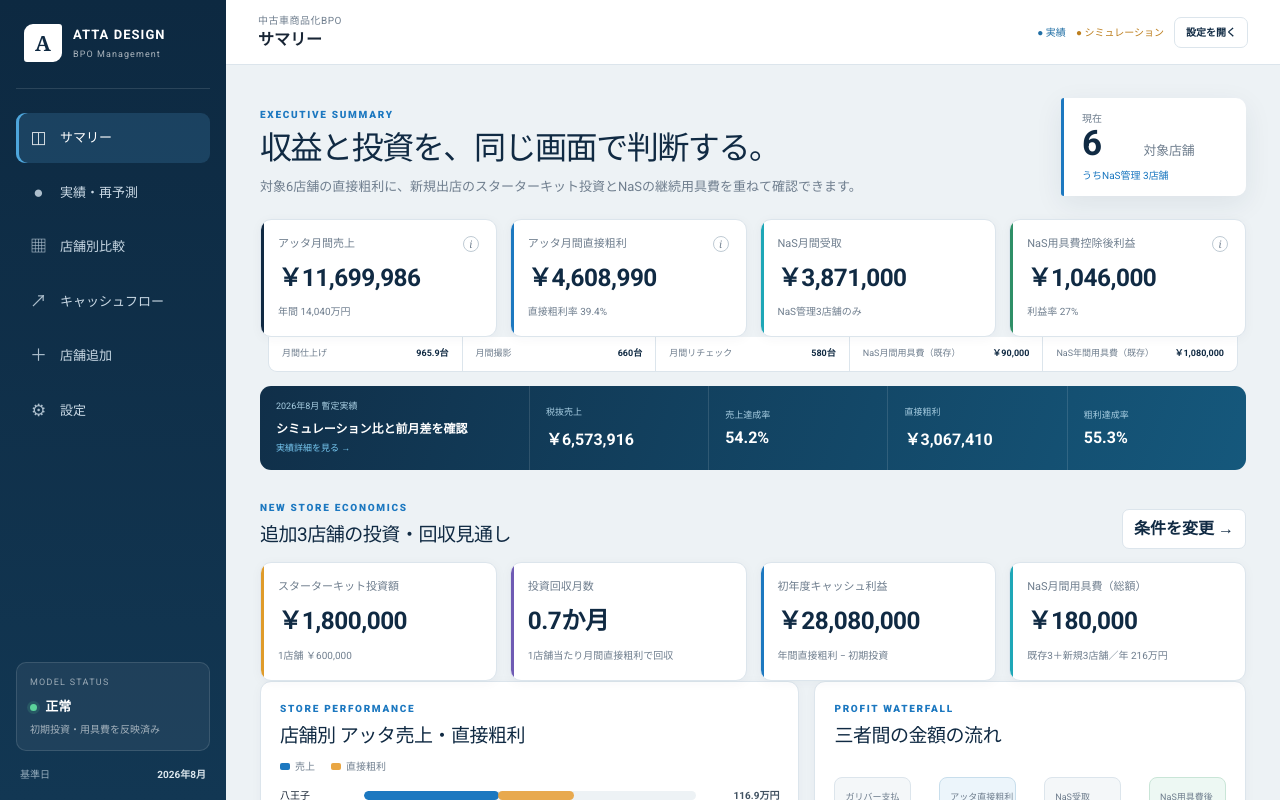
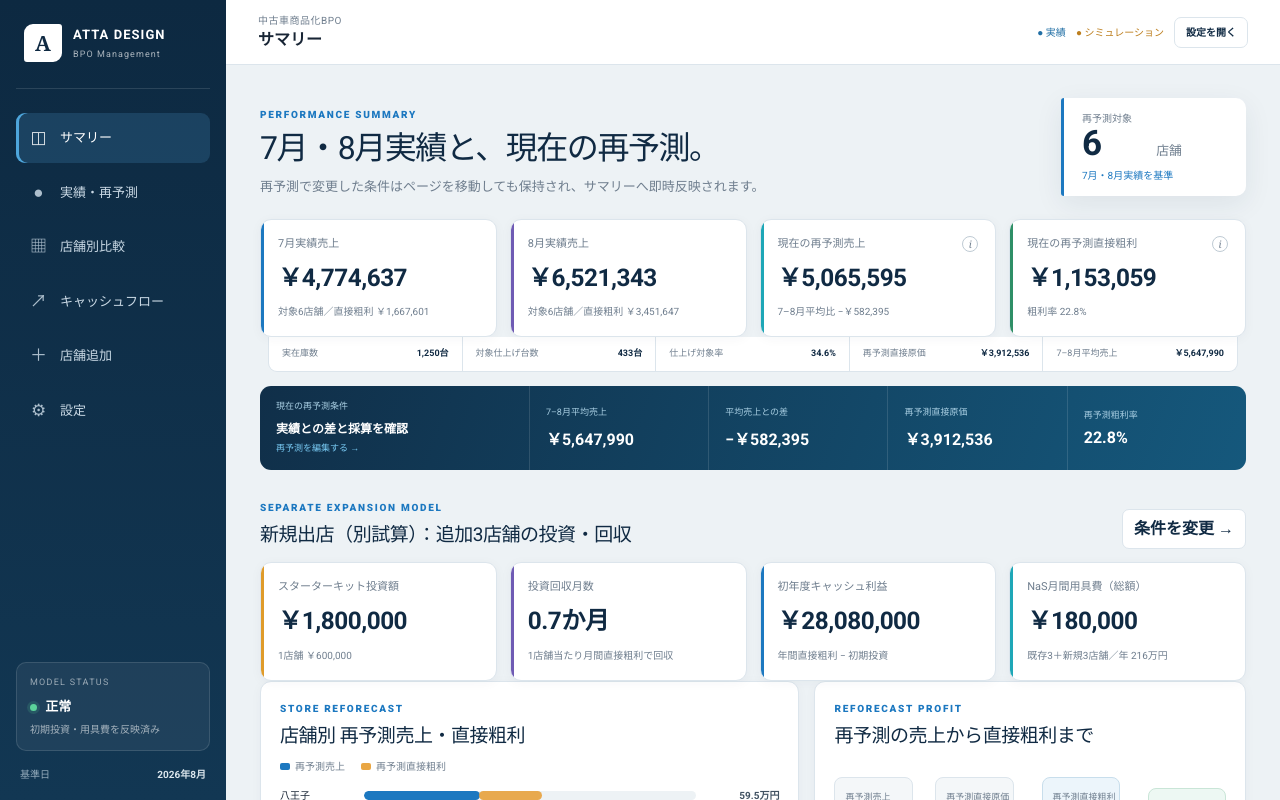
Before and after one commit to kunikabu-hub/used-car-bpo-dashboard, a Next.js app: page / in a window 1280 px wide. Shown: the top 800 px of the page. Built offline with nearby package versions, Linux system fonts and the light colour scheme.

Commit message:
Update Site source

```diff
--- a/app/dashboard.tsx
+++ b/app/dashboard.tsx
@@ -13,7 +13,6 @@ import { defaultExpansionInputs, operatingCostSettings, pricing, stores } from "
 import {
   actualPeriods,
   august2026Actual,
-  august2026Summary,
   july2026Actual,
   july2026Summary,
   summarizeActual,
@@ -187,6 +186,7 @@ export default function Dashboard() {
   const [mobileNav, setMobileNav] = useState(false);
   const [inputs, setInputs] = useState<ExpansionInputs>({ ...defaultExpansionInputs });
   const [storeModels, setStoreModels] = useState<Store[]>(() => structuredClone(stores));
+  const [operatingProfiles, setOperatingProfiles] = useState<StoreOperatingProfile[]>(() => structuredClone(initialOperatingProfiles));
   const [settings, setSettings] = useState<SimulationSettings>({
     taxMode: "taxExclusive",
     taxRate: 0.1,
@@ -202,19 +202,26 @@ export default function Dashboard() {
   const cashFlow = deploymentMode === "simultaneous" ? simultaneous : phased;
   const simSummary = summarizeCashFlow(simultaneous);
   const phasedSummary = summarizeCashFlow(phased);
-  const totals = useMemo(() => financials.reduce((acc, item) => ({
-    attaRevenue: acc.attaRevenue + item.attaRevenue,
-    attaCost: acc.attaCost + item.attaDirectCost,
-    attaGross: acc.attaGross + item.attaGrossProfit,
-    nasRevenue: acc.nasRevenue + item.nasRevenue,
-    nasGross: acc.nasGross + item.nasGrossProfit,
-    nasSupply: acc.nasSupply + item.nasSupplyCost,
-    nasContribution: acc.nasContribution + item.nasContributionProfit,
-    finishing: acc.finishing + item.store.finishingCount,
-    photo: acc.photo + item.store.photoCount,
-    recheck: acc.recheck + item.store.recheckCount,
-  }), { attaRevenue: 0, attaCost: 0, attaGross: 0, nasRevenue: 0, nasGross: 0, nasSupply: 0, nasContribution: 0, finishing: 0, photo: 0, recheck: 0 }), [financials]);
-
+  const reforecast = useMemo(() => summarizeOperatingForecast(operatingProfiles), [operatingProfiles]);
+  const comparableActual = (actual: (typeof actualPeriods)[number]) => operatingProfiles.reduce((summary, profile) => {
+    const store = actual.stores.find((item) => item.id === profile.storeId);
+    summary.revenue += store?.revenue ?? 0;
+    summary.directCost += store?.outsourcingCost ?? 0;
+    summary.grossProfit += (store?.revenue ?? 0) - (store?.outsourcingCost ?? 0);
+    return summary;
+  }, { revenue: 0, directCost: 0, grossProfit: 0 });
+  const julyComparable = comparableActual(july2026Actual);
+  const augustComparable = comparableActual(august2026Actual);
+  const twoMonthAverage = {
+    revenue: (julyComparable.revenue + augustComparable.revenue) / 2,
+    directCost: (julyComparable.directCost + augustComparable.directCost) / 2,
+    grossProfit: (julyComparable.grossProfit + augustComparable.grossProfit) / 2,
+  };
+  const reforecastInventory = operatingProfiles.reduce((sum, profile) => sum + profile.inventoryUnits, 0);
+  const reforecastFinishing = operatingProfiles.reduce((sum, profile) => {
+    const service = profile.services.find((item) => item.key === "finishing");
+    return sum + (service?.enabled ? service.capacityUnits * service.utilization : 0);
+  }, 0);
   const updateInputs = <K extends keyof ExpansionInputs>(key: K, value: ExpansionInputs[K]) => setInputs((current) => ({ ...current, [key]: value }));
   const updateOperating = <K extends keyof SimulationSettings["operatingCosts"]>(key: K, value: SimulationSettings["operatingCosts"][K]) => setSettings((current) => ({ ...current, operatingCosts: { ...current.operatingCosts, [key]: value } }));
   const updatePrice = (group: keyof Pricing, key: string, value: number) => setSettings((current) => ({
@@ -252,33 +259,33 @@ export default function Dashboard() {
           {tab === "summary" ? (
             <>
               <section className="hero-row">
-                <div><span className="eyebrow">EXECUTIVE SUMMARY</span><h1>収益と投資を、同じ画面で判断する。</h1><p>対象{stores.length}店舗の直接粗利に、新規出店のスターターキット投資とNaSの継続用具費を重ねて確認できます。</p></div>
-                <div className="hero-badge"><span>現在</span><strong>{stores.length}</strong><small>対象店舗</small><i>うちNaS管理 {currentNasStores}店舗</i></div>
+                <div><span className="eyebrow">PERFORMANCE SUMMARY</span><h1>7月・8月実績と、現在の再予測。</h1><p>再予測で変更した条件はページを移動しても保持され、サマリーへ即時反映されます。</p></div>
+                <div className="hero-badge"><span>再予測対象</span><strong>{operatingProfiles.length}</strong><small>店舗</small><i>7月・8月実績を基準</i></div>
               </section>
 
               <section className="metric-grid primary-metrics">
-                <MetricCard label="アッタ月間売上" value={yen.format(totals.attaRevenue)} helper={`年間 ${compactYen(totals.attaRevenue * 12)}`} formula={`${stores.length}店舗のガリバー売上合計`} />
-                <MetricCard label="アッタ月間直接粗利" value={yen.format(totals.attaGross)} helper={`直接粗利率 ${percent.format(totals.attaGross / totals.attaRevenue)}`} tone="blue" formula="売上 − 管理パートナーまたは直接スタッフ支払" />
-                <MetricCard label="NaS月間受取" value={yen.format(totals.nasRevenue)} helper={`NaS管理${currentNasStores}店舗のみ`} tone="cyan" />
-                <MetricCard label="NaS用具費控除後利益" value={yen.format(totals.nasContribution)} helper={`利益率 ${percent.format(totals.nasContribution / totals.nasRevenue)}`} tone="green" formula={`NaS直接粗利 − ${currentNasStores}店舗 × 月間用具費`} />
+                <MetricCard label="7月実績売上" value={yen.format(julyComparable.revenue)} helper={`対象6店舗／直接粗利 ${yen.format(julyComparable.grossProfit)}`} tone="blue" />
+                <MetricCard label="8月実績売上" value={yen.format(augustComparable.revenue)} helper={`対象6店舗／直接粗利 ${yen.format(augustComparable.grossProfit)}`} tone="violet" />
+                <MetricCard label="現在の再予測売上" value={yen.format(reforecast.revenue)} helper={`7–8月平均比 ${reforecast.revenue >= twoMonthAverage.revenue ? "+" : "−"}${yen.format(Math.abs(reforecast.revenue - twoMonthAverage.revenue))}`} tone="cyan" formula="再予測で設定した店舗別・業務別台数から計算" />
+                <MetricCard label="現在の再予測直接粗利" value={yen.format(reforecast.grossProfit)} helper={`粗利率 ${percent.format(reforecast.grossMargin)}`} tone={reforecast.grossProfit >= 0 ? "green" : "amber"} formula="再予測売上 − 固定費・最低保証・台数連動委託費" />
               </section>
               <section className="operations-strip">
-                <div><span>月間仕上げ</span><strong>{number.format(totals.finishing)}台</strong></div>
-                <div><span>月間撮影</span><strong>{number.format(totals.photo)}台</strong></div>
-                <div><span>月間リチェック</span><strong>{number.format(totals.recheck)}台</strong></div>
-                <div><span>NaS月間用具費（既存）</span><strong>{yen.format(totals.nasSupply)}</strong></div>
-                <div><span>NaS年間用具費（既存）</span><strong>{yen.format(totals.nasSupply * 12)}</strong></div>
+                <div><span>実在庫数</span><strong>{number.format(reforecastInventory)}台</strong></div>
+                <div><span>対象仕上げ台数</span><strong>{number.format(reforecastFinishing)}台</strong></div>
+                <div><span>仕上げ対象率</span><strong>{percent.format(reforecastInventory ? reforecastFinishing / reforecastInventory : 0)}</strong></div>
+                <div><span>再予測直接原価</span><strong>{yen.format(reforecast.directCost)}</strong></div>
+                <div><span>7–8月平均売上</span><strong>{yen.format(twoMonthAverage.revenue)}</strong></div>
               </section>
 
               <section className="actual-summary-banner">
-                <div className="actual-summary-heading"><span>2026年8月 暫定実績</span><strong>シミュレーション比と前月差を確認</strong><button onClick={() => setTab("actuals")}>実績詳細を見る →</button></div>
-                <div><span>税抜売上</span><strong>{yen.format(august2026Actual.revenue)}</strong></div>
-                <div><span>売上達成率</span><strong>{percent.format(august2026Summary.revenueAttainment)}</strong></div>
-                <div><span>直接粗利</span><strong>{yen.format(august2026Summary.grossProfit)}</strong></div>
-                <div><span>粗利達成率</span><strong>{percent.format(august2026Summary.grossProfitAttainment)}</strong></div>
+                <div className="actual-summary-heading"><span>現在の再予測条件</span><strong>実績との差と採算を確認</strong><button onClick={() => setTab("actuals")}>再予測を編集する →</button></div>
+                <div><span>7–8月平均売上</span><strong>{yen.format(twoMonthAverage.revenue)}</strong></div>
+                <div><span>平均売上との差</span><strong>{reforecast.revenue >= twoMonthAverage.revenue ? "+" : "−"}{yen.format(Math.abs(reforecast.revenue - twoMonthAverage.revenue))}</strong></div>
+                <div><span>再予測直接原価</span><strong>{yen.format(reforecast.directCost)}</strong></div>
+                <div><span>再予測粗利率</span><strong>{percent.format(reforecast.grossMargin)}</strong></div>
               </section>
 
-              <SectionTitle eyebrow="NEW STORE ECONOMICS" title={`追加${inputs.storeCount}店舗の投資・回収見通し`} action={<button className="text-button" onClick={() => setTab("simulator")}>条件を変更 →</button>} />
+              <SectionTitle eyebrow="SEPARATE EXPANSION MODEL" title={`新規出店（別試算）：追加${inputs.storeCount}店舗の投資・回収`} action={<button className="text-button" onClick={() => setTab("simulator")}>条件を変更 →</button>} />
               <section className="metric-grid secondary-metrics">
                 <MetricCard label="スターターキット投資額" value={yen.format(expansion.starterKitInvestment)} helper={`1店舗 ${yen.format(settings.operatingCosts.attaStarterKitCostPerStore)}`} tone="amber" />
                 <MetricCard label="投資回収月数" value={`${number.format(expansion.paybackMonths)}か月`} helper="1店舗当たり月間直接粗利で回収" tone="violet" />
@@ -288,19 +295,19 @@ export default function Dashboard() {
 
               <div className="two-column">
                 <section className="panel">
-                  <SectionTitle eyebrow="STORE PERFORMANCE" title="店舗別 アッタ売上・直接粗利" />
-                  <div className="legend"><span><i className="legend-blue" />売上</span><span><i className="legend-amber" />直接粗利</span></div>
-                  <BarComparison rows={financials.map((item) => ({ label: item.store.shortName, primary: item.attaRevenue, secondary: item.attaGrossProfit }))} />
+                  <SectionTitle eyebrow="STORE REFORECAST" title="店舗別 再予測売上・直接粗利" />
+                  <div className="legend"><span><i className="legend-blue" />再予測売上</span><span><i className="legend-amber" />再予測直接粗利</span></div>
+                  <BarComparison rows={operatingProfiles.map((profile) => { const forecast = calculateOperatingForecast(profile); return { label: profile.storeName, primary: forecast.revenue, secondary: forecast.grossProfit }; })} />
                 </section>
                 <section className="panel">
-                  <SectionTitle eyebrow="PROFIT WATERFALL" title="三者間の金額の流れ" />
+                  <SectionTitle eyebrow="REFORECAST PROFIT" title="再予測の売上から直接粗利まで" />
                   <div className="money-flow">
-                    <div><span>ガリバー支払</span><strong>{compactYen(totals.attaRevenue)}</strong></div><b>→</b>
-                    <div className="flow-atta"><span>アッタ直接粗利</span><strong>{compactYen(totals.attaGross)}</strong></div><b>＋</b>
-                    <div><span>NaS受取</span><strong>{compactYen(totals.nasRevenue)}</strong></div><b>→</b>
-                    <div className="flow-nas"><span>NaS用具費後</span><strong>{compactYen(totals.nasContribution)}</strong></div>
+                    <div><span>再予測売上</span><strong>{compactYen(reforecast.revenue)}</strong></div><b>−</b>
+                    <div><span>再予測直接原価</span><strong>{compactYen(reforecast.directCost)}</strong></div><b>＝</b>
+                    <div className="flow-atta"><span>再予測直接粗利</span><strong>{compactYen(reforecast.grossProfit)}</strong></div><b>↔</b>
+                    <div className="flow-nas"><span>7–8月平均粗利</span><strong>{compactYen(twoMonthAverage.grossProfit)}</strong></div>
                   </div>
-                  <p className="panel-note">八王子・一宮は直接スタッフ支払、新狭山はLIVE COLORへの管理委託費としてアッタ原価に計上しています。</p>
+                  <p className="panel-note">再予測条件を変更すると、このサマリーと店舗別の売上・原価・粗利が同時に更新されます。</p>
                 </section>
               </div>
 
@@ -325,7 +332,7 @@ export default function Dashboard() {
             </>
           ) : null}
 
-          {tab === "actuals" ? <ActualsView /> : null}
+          {tab === "actuals" ? <ActualsView profiles={operatingProfiles} setProfiles={setOperatingProfiles} /> : null}
           {tab === "stores" ? <StoresView financials={financials} selected={selectedFinancial} setSelected={setSelectedStore} settings={settings} /> : null}
           {tab === "cashflow" ? <CashFlowView months={cashMonths} setMonths={setCashMonths} mode={deploymentMode} setMode={setDeploymentMode} flow={cashFlow} simultaneous={simultaneous} phased={phased} simSummary={simSummary} phasedSummary={phasedSummary} investment={expansion.starterKitInvestment} /> : null}
           {tab === "simulator" ? <SimulatorView inputs={inputs} updateInputs={updateInputs} expansion={expansion} settings={settings} setSettings={setSettings} /> : null}
@@ -412,8 +419,7 @@ function ActualHistoryView() {
   </>;
 }
 
-function ActualsView() {
-  const [profiles, setProfiles] = useState<StoreOperatingProfile[]>(() => structuredClone(initialOperatingProfiles));
+function ActualsView({ profiles, setProfiles }: { profiles: StoreOperatingProfile[]; setProfiles: React.Dispatch<React.SetStateAction<StoreOperatingProfile[]>> }) {
   const [selectedProfileId, setSelectedProfileId] = useState(initialOperatingProfiles[0].storeId);
   const [resetNotice, setResetNotice] = useState(false);
   const revised = useMemo(() => summarizeOperatingForecast(profiles), [profiles]);
```
Also changed, not shown: 1 other file (tests, documents, lock files or other folders).
